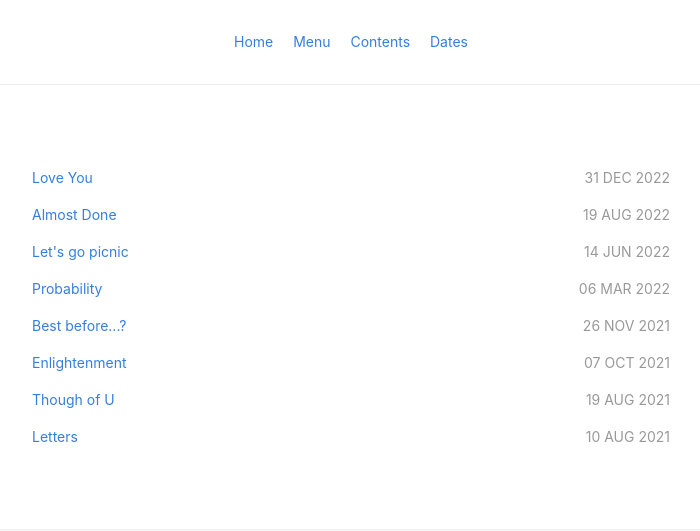
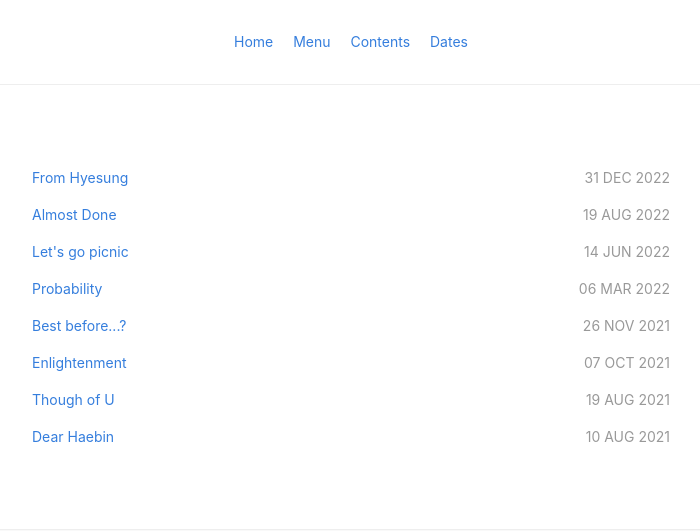
Before and after one commit to HBwithHS/HBwithHS.github.io, a Jekyll site: the page built from lists.md, in a window 1280 px wide. Shown: the part 160-691 px from the top of the page, without its empty margins (289-989 px from the left). Built offline with Jekyll 4.4.1, drawn with Linux system fonts in a browser that asks for light colours; nearby versions of some CDN libraries.

Commit message:
errors resolved

```diff
--- a/_posts/2021-08-10-letters.md
+++ b/_posts/2021-08-10-haebin.md
@@ -1,5 +1,5 @@
 ---
-title: Letters
+title: Dear Haebin
 date: 2021-08-10 00:01:11
 ---
 
--- a/_posts/2022-12-31-hyesung.md
+++ b/_posts/2022-12-31-hyesung.md
@@ -1,5 +1,5 @@
 ---
-title: Love You
+title: From Hyesung
 date: 2022-12-31 00:01:11
 ---
 
```
